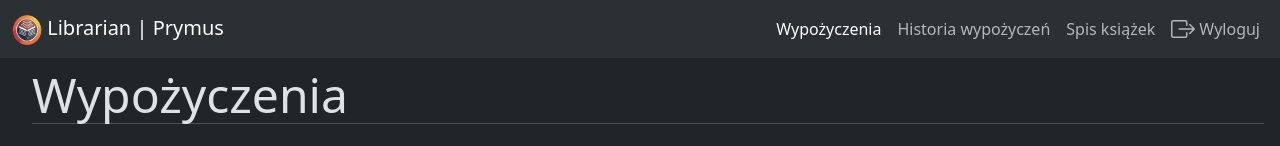
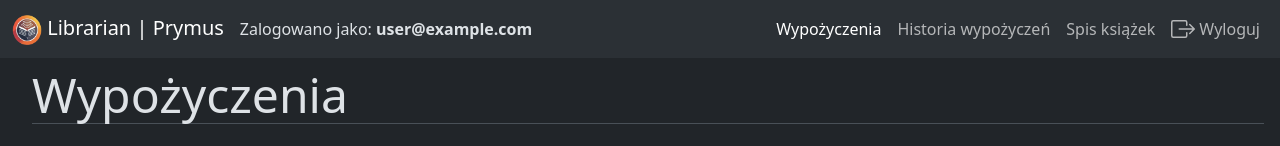
Before and after one commit to piotrpaska/librarian-web, a React (Create React App) app: page /rents in a window 1280 px wide. Shown: the top 146 px of the page. Built offline with nearby package versions, Linux system fonts and the light colour scheme; no server answers; sample sign-in values are in the browser's storage.

Commit message:
Display logged in user's name

```diff
--- a/public/index.html
+++ b/public/index.html
@@ -39,6 +39,7 @@
         <span class="navbar-toggler-icon"></span>
       </button>
       <div class="collapse navbar-collapse" id="navbarSupportedContent">
+          <a class="nav-link">Zalogowano jako: <strong id="username-field"></strong></a>
         <ul class="navbar-nav ms-auto mb-2 mb-lg-0">
           <li class="nav-item">
             <a class="nav-link" aria-current="page" href="/rents" id="rents-href">Wypożyczenia</a>
--- a/src/App.js
+++ b/src/App.js
@@ -18,6 +18,7 @@ import Rents from './pages/Rents';
 import History from './pages/History';
 import Books from './pages/Books';
 import Login from './pages/Login';
+import { doc } from 'firebase/firestore';
 
 function App() {
   const [user, setUser] = useState(null);
@@ -41,6 +42,7 @@ function App() {
     if (user) {
       document.getElementById('navbar').style.display = 'block';
       document.getElementById('login-page-navbar').style.display = 'none';
+      document.getElementById('username-field').innerHTML = user.email;
     } else {
       document.getElementById('navbar').style.display = 'none';
       document.getElementById('login-page-navbar').style.display = 'block';
```
